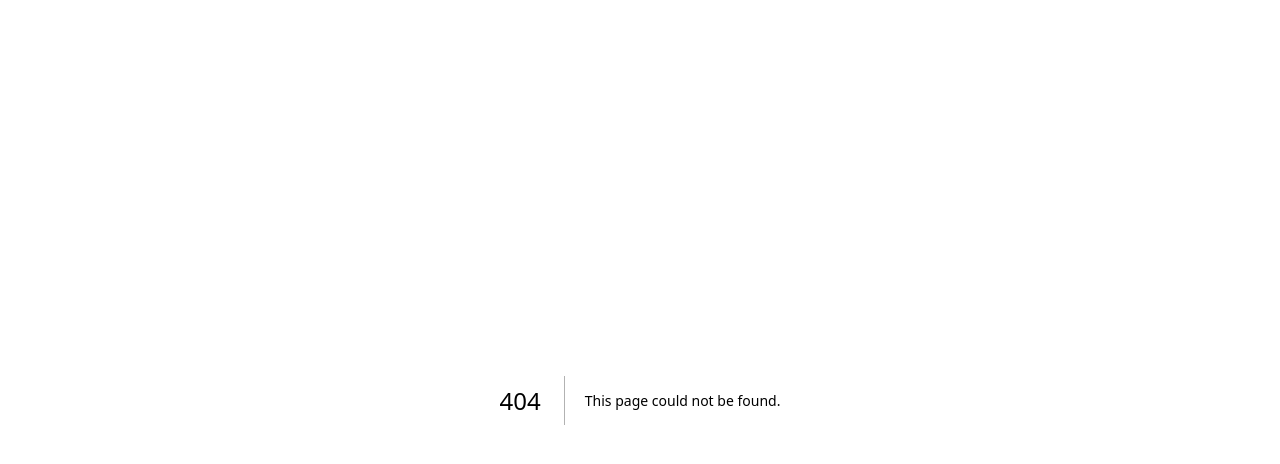
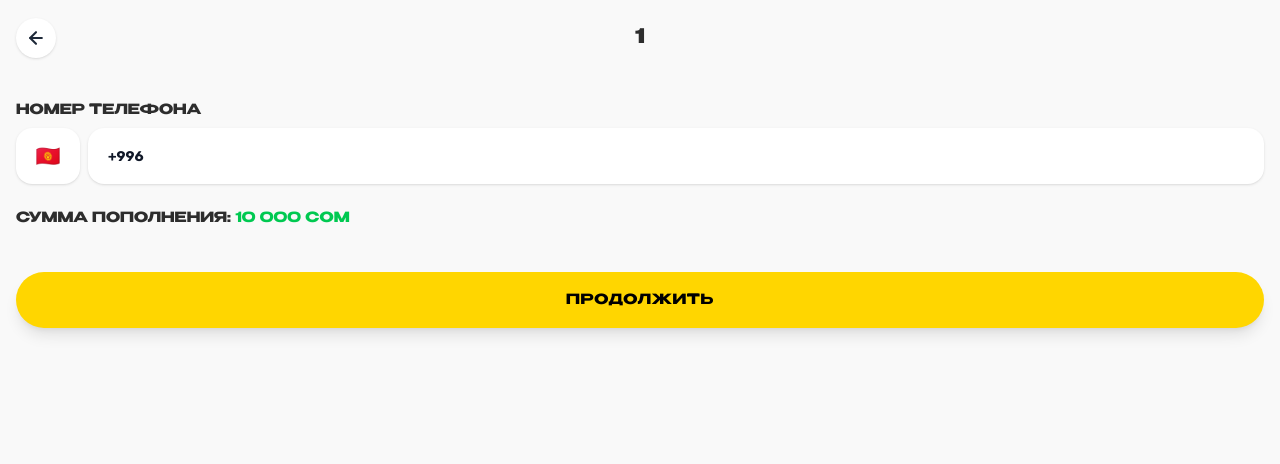
Before and after one commit to Seitek2002/kg-loto, a Next.js app: page /scan/withdraw/1 in a window 1280 px wide. Before the commit this address had no page. Shown: the top 464 px of the page. Built offline with nearby package versions, Linux system fonts and the light colour scheme.

Commit message:
срфтпуы

```diff
--- /dev/null
+++ b/src/app/scan/withdraw/[bankId]/page.tsx
@@ -0,0 +1,196 @@
+'use client';
+
+import { useState, useEffect } from 'react';
+import { useParams, useRouter } from 'next/navigation';
+import { PageHeader } from '@/components/ui/PageHeader';
+import { Loader2, ArrowRight } from 'lucide-react';
+
+export default function WithdrawDetailsPage() {
+  const params = useParams();
+  const router = useRouter();
+  const bankId = params.bankId as string;
+
+  // Состояния
+  const [step, setStep] = useState<'phone' | 'sms' | 'success'>('phone');
+  const [phone, setPhone] = useState('+996 ');
+  const [otp, setOtp] = useState(['', '', '', '']); // 4 цифры кода
+  const [isLoading, setIsLoading] = useState(false);
+  const [timer, setTimer] = useState(59);
+
+  // Таймер для СМС
+  useEffect(() => {
+    let interval: NodeJS.Timeout;
+    if (step === 'sms' && timer > 0) {
+      interval = setInterval(() => setTimer((prev) => prev - 1), 1000);
+    }
+    return () => clearInterval(interval);
+  }, [step, timer]);
+
+  // Хендлер отправки телефона
+  const handlePhoneSubmit = () => {
+    setIsLoading(true);
+    // Имитация запроса
+    setTimeout(() => {
+      setIsLoading(false);
+      setStep('sms');
+    }, 1500);
+  };
+
+  // Хендлер ввода СМС
+  const handleOtpChange = (index: number, value: string) => {
+    if (value.length > 1) return; // Только 1 символ
+    const newOtp = [...otp];
+    newOtp[index] = value;
+    setOtp(newOtp);
+
+    // Авто-фокус на следующий инпут
+    if (value && index < 3) {
+      const nextInput = document.getElementById(`otp-${index + 1}`);
+      nextInput?.focus();
+    }
+  };
+
+  // Хендлер подтверждения СМС
+  const handleSmsSubmit = () => {
+    setIsLoading(true);
+    setTimeout(() => {
+      setIsLoading(false);
+      setStep('success'); // Или редирект на главную
+      // router.push('/profile');
+    }, 1500);
+  };
+
+  // Форматирование имени банка для заголовка
+  const bankName = bankId.charAt(0).toUpperCase() + bankId.slice(1);
+
+  return (
+    <div className='min-h-screen bg-[#F9F9F9] px-4 pt-2 pb-10'>
+      <PageHeader title={bankName} />
+
+      {/* --- ШАГ 1: ТЕЛЕФОН --- */}
+      {step === 'phone' && (
+        <div className='mt-8 flex flex-col gap-6 animate-in fade-in slide-in-from-right-8 duration-300'>
+          <div>
+            <h2 className='text-sm font-bold font-benzin uppercase text-[#2D2D2D] mb-1'>
+              Номер телефона
+            </h2>
+            <div className='flex gap-2 mt-2'>
+              {/* Флаг */}
+              <div className='w-16 h-14 bg-white rounded-2xl flex items-center justify-center shadow-sm text-xl'>
+                🇰🇬
+              </div>
+              <input
+                type='tel'
+                value={phone}
+                onChange={(e) => setPhone(e.target.value)}
+                className='flex-1 h-14 px-5 rounded-2xl bg-white text-sm font-bold text-gray-900 shadow-sm border-none outline-none font-rubik'
+              />
+            </div>
+          </div>
+
+          <div>
+            <h2 className='text-sm font-bold font-benzin uppercase text-[#2D2D2D] mb-1'>
+              Сумма пополнения:{' '}
+              <span className='text-green-500'>10 000 сом</span>
+            </h2>
+          </div>
+
+          <button
+            onClick={handlePhoneSubmit}
+            disabled={isLoading}
+            className='mt-4 w-full h-14 bg-[#FFD600] text-black rounded-full font-benzin font-bold text-sm uppercase tracking-wider hover:bg-[#FFC000] active:scale-[0.98] transition-all shadow-lg flex items-center justify-center'
+          >
+            {isLoading ? <Loader2 className='animate-spin' /> : 'Продолжить'}
+          </button>
+        </div>
+      )}
+
+      {/* --- ШАГ 2: СМС --- */}
+      {step === 'sms' && (
+        <div className='mt-8 flex flex-col gap-6 animate-in fade-in slide-in-from-right-8 duration-300'>
+          <div className='text-center mb-4'>
+            <h2 className='text-sm font-bold font-benzin uppercase text-[#2D2D2D] mb-2'>
+              Введите код из СМС
+            </h2>
+            <p className='text-xs text-gray-400 font-rubik max-w-[250px] mx-auto'>
+              Мы отправили код подтверждения на номер <br />
+              <span className='text-[#FFD600] font-bold'>{phone}</span>
+            </p>
+          </div>
+
+          {/* OTP Инпуты */}
+          <div className='flex justify-center gap-3'>
+            {otp.map((digit, index) => (
+              <input
+                key={index}
+                id={`otp-${index}`}
+                type='text'
+                inputMode='numeric'
+                maxLength={1}
+                value={digit}
+                onChange={(e) => handleOtpChange(index, e.target.value)}
+                className='w-14 h-16 rounded-2xl bg-white shadow-sm text-center text-2xl font-black font-benzin text-[#2D2D2D] outline-none focus:ring-2 focus:ring-[#FFD600] transition-all'
+              />
+            ))}
+          </div>
+
+          <div className='text-center'>
+            <p className='text-[10px] font-bold text-gray-400 font-benzin uppercase'>
+              {timer > 0 ? (
+                `Отправить снова (${timer < 10 ? `0${timer}` : timer})`
+              ) : (
+                <button
+                  onClick={() => setTimer(59)}
+                  className='text-[#FFD600] hover:underline'
+                >
+                  Отправить код еще раз
+                </button>
+              )}
+            </p>
+          </div>
+
+          <button
+            onClick={handleSmsSubmit}
+            disabled={isLoading}
+            className='mt-4 w-full h-14 bg-[#FFD600] text-black rounded-full font-benzin font-bold text-sm uppercase tracking-wider hover:bg-[#FFC000] active:scale-[0.98] transition-all shadow-lg flex items-center justify-center'
+          >
+            {isLoading ? <Loader2 className='animate-spin' /> : 'Подтвердить'}
+          </button>
+        </div>
+      )}
+
+      {/* --- ШАГ 3: УСПЕХ --- */}
+      {step === 'success' && (
+        <div className='mt-20 flex flex-col items-center animate-in zoom-in-95 duration-500'>
+          <div className='w-24 h-24 bg-green-100 rounded-full flex items-center justify-center mb-6 text-green-500 shadow-lg shadow-green-100'>
+            <svg
+              width='40'
+              height='40'
+              viewBox='0 0 24 24'
+              fill='none'
+              stroke='currentColor'
+              strokeWidth='3'
+              strokeLinecap='round'
+              strokeLinejoin='round'
+            >
+              <polyline points='20 6 9 17 4 12'></polyline>
+            </svg>
+          </div>
+          <h2 className='text-xl font-black font-benzin uppercase text-[#2D2D2D] mb-2 text-center'>
+            Успешно!
+          </h2>
+          <p className='text-sm text-gray-500 font-rubik text-center max-w-xs mb-10'>
+            Деньги отправлены на ваш счет. Ожидайте поступления.
+          </p>
+
+          <button
+            onClick={() => router.push('/profile')}
+            className='w-full h-14 bg-white border-2 border-gray-100 text-[#2D2D2D] rounded-full font-benzin font-bold text-sm uppercase tracking-wider hover:bg-gray-50 flex items-center justify-center gap-2'
+          >
+            В профиль <ArrowRight size={18} />
+          </button>
+        </div>
+      )}
+    </div>
+  );
+}
```
